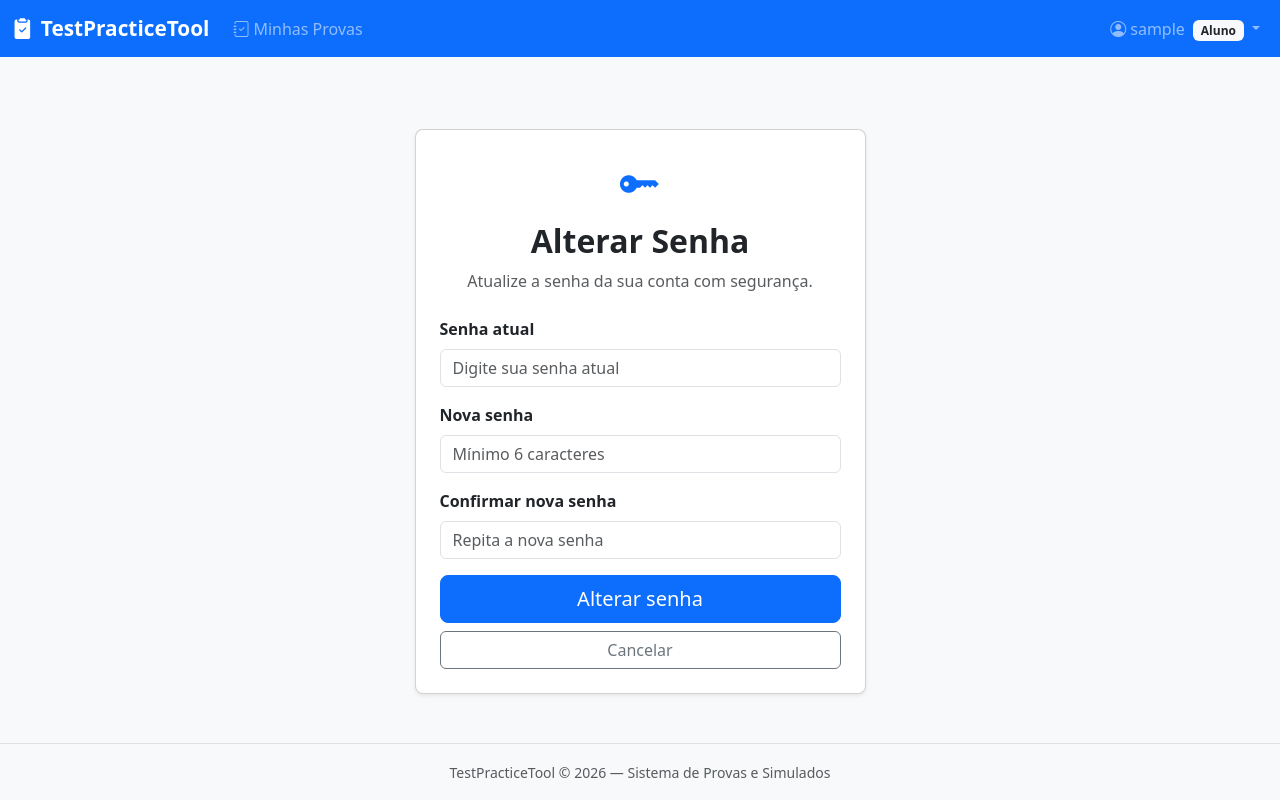
After one commit to rodrigoasrodrigues/TestPracticeTool, a Flask app: page /auth/alterar-senha in a window 1280 px wide. The commit adds this page. Run offline with Flask 3, Linux system fonts and the light colour scheme; the visitor is signed in with stand-in values (Sample User, id 1); some libraries are stand-ins or nearby versions.

Commit message:
tela para mudar senha

```diff
--- a/app/auth/forms.py
+++ b/app/auth/forms.py
@@ -28,3 +28,12 @@ class RegistrationForm(FlaskForm):
     def validate_email(self, field):
         if User.query.filter_by(email=field.data).first():
             raise ValidationError('E-mail já cadastrado.')
+
+
+class ChangePasswordForm(FlaskForm):
+    current_password = PasswordField('Senha atual', validators=[DataRequired()])
+    new_password = PasswordField('Nova senha', validators=[DataRequired(), Length(min=6)])
+    new_password2 = PasswordField('Confirmar nova senha',
+                                  validators=[DataRequired(), EqualTo('new_password',
+                                              message='As senhas devem ser iguais.')])
+    submit = SubmitField('Alterar senha')
--- a/app/auth/routes.py
+++ b/app/auth/routes.py
@@ -3,7 +3,7 @@ from flask_login import login_user, logout_user, current_user, login_required
 from urllib.parse import urlsplit
 from app import db
 from app.auth import bp
-from app.auth.forms import LoginForm, RegistrationForm
+from app.auth.forms import LoginForm, RegistrationForm, ChangePasswordForm
 from app.models import User
 
 
@@ -66,3 +66,20 @@ def register():
                   'acessar o sistema.', 'info')
         return redirect(url_for('auth.login'))
     return render_template('auth/register.html', title='Registrar', form=form)
+
+
+@bp.route('/alterar-senha', methods=['GET', 'POST'])
+@login_required
+def change_password():
+    form = ChangePasswordForm()
+    if form.validate_on_submit():
+        if not current_user.check_password(form.current_password.data):
+            flash('A senha atual está incorreta.', 'danger')
+        elif form.current_password.data == form.new_password.data:
+            flash('A nova senha deve ser diferente da senha atual.', 'warning')
+        else:
+            current_user.set_password(form.new_password.data)
+            db.session.commit()
+            flash('Senha alterada com sucesso!', 'success')
+            return redirect(url_for('main.index'))
+    return render_template('auth/change_password.html', title='Alterar Senha', form=form)
--- /dev/null
+++ b/app/templates/auth/change_password.html
@@ -0,0 +1,51 @@
+{% extends "base.html" %}
+{% block title %}{{ title }} - TestPracticeTool{% endblock %}
+
+{% block content %}
+<div class="container">
+    <div class="row justify-content-center mt-5">
+        <div class="col-md-6 col-lg-5">
+            <div class="card shadow-sm">
+                <div class="card-body p-4">
+                    <div class="text-center mb-4">
+                        <i class="bi bi-key-fill text-primary" style="font-size: 2.5rem;"></i>
+                        <h2 class="mt-2 fw-bold">Alterar Senha</h2>
+                        <p class="text-muted mb-0">Atualize a senha da sua conta com segurança.</p>
+                    </div>
+                    <form method="POST" action="{{ url_for('auth.change_password') }}">
+                        {{ form.hidden_tag() }}
+                        <div class="mb-3">
+                            {{ form.current_password.label(class="form-label fw-semibold") }}
+                            {{ form.current_password(class="form-control" + (" is-invalid" if form.current_password.errors else ""),
+                               placeholder="Digite sua senha atual") }}
+                            {% for error in form.current_password.errors %}
+                            <div class="invalid-feedback">{{ error }}</div>
+                            {% endfor %}
+                        </div>
+                        <div class="mb-3">
+                            {{ form.new_password.label(class="form-label fw-semibold") }}
+                            {{ form.new_password(class="form-control" + (" is-invalid" if form.new_password.errors else ""),
+                               placeholder="Mínimo 6 caracteres") }}
+                            {% for error in form.new_password.errors %}
+                            <div class="invalid-feedback">{{ error }}</div>
+                            {% endfor %}
+                        </div>
+                        <div class="mb-3">
+                            {{ form.new_password2.label(class="form-label fw-semibold") }}
+                            {{ form.new_password2(class="form-control" + (" is-invalid" if form.new_password2.errors else ""),
+                               placeholder="Repita a nova senha") }}
+                            {% for error in form.new_password2.errors %}
+                            <div class="invalid-feedback">{{ error }}</div>
+                            {% endfor %}
+                        </div>
+                        <div class="d-grid gap-2">
+                            {{ form.submit(class="btn btn-primary btn-lg") }}
+                            <a href="{{ url_for('main.index') }}" class="btn btn-outline-secondary">Cancelar</a>
+                        </div>
+                    </form>
+                </div>
+            </div>
+        </div>
+    </div>
+</div>
+{% endblock %}
--- a/app/templates/base.html
+++ b/app/templates/base.html
@@ -70,6 +70,10 @@
                             </span>
                         </a>
                         <ul class="dropdown-menu dropdown-menu-end">
+                            <li><a class="dropdown-item" href="{{ url_for('auth.change_password') }}">
+                                <i class="bi bi-key me-1"></i>Alterar senha
+                            </a></li>
+                            <li><hr class="dropdown-divider"></li>
                             <li><a class="dropdown-item" href="{{ url_for('auth.logout') }}">
                                 <i class="bi bi-box-arrow-right me-1"></i>Sair
                             </a></li>
```
